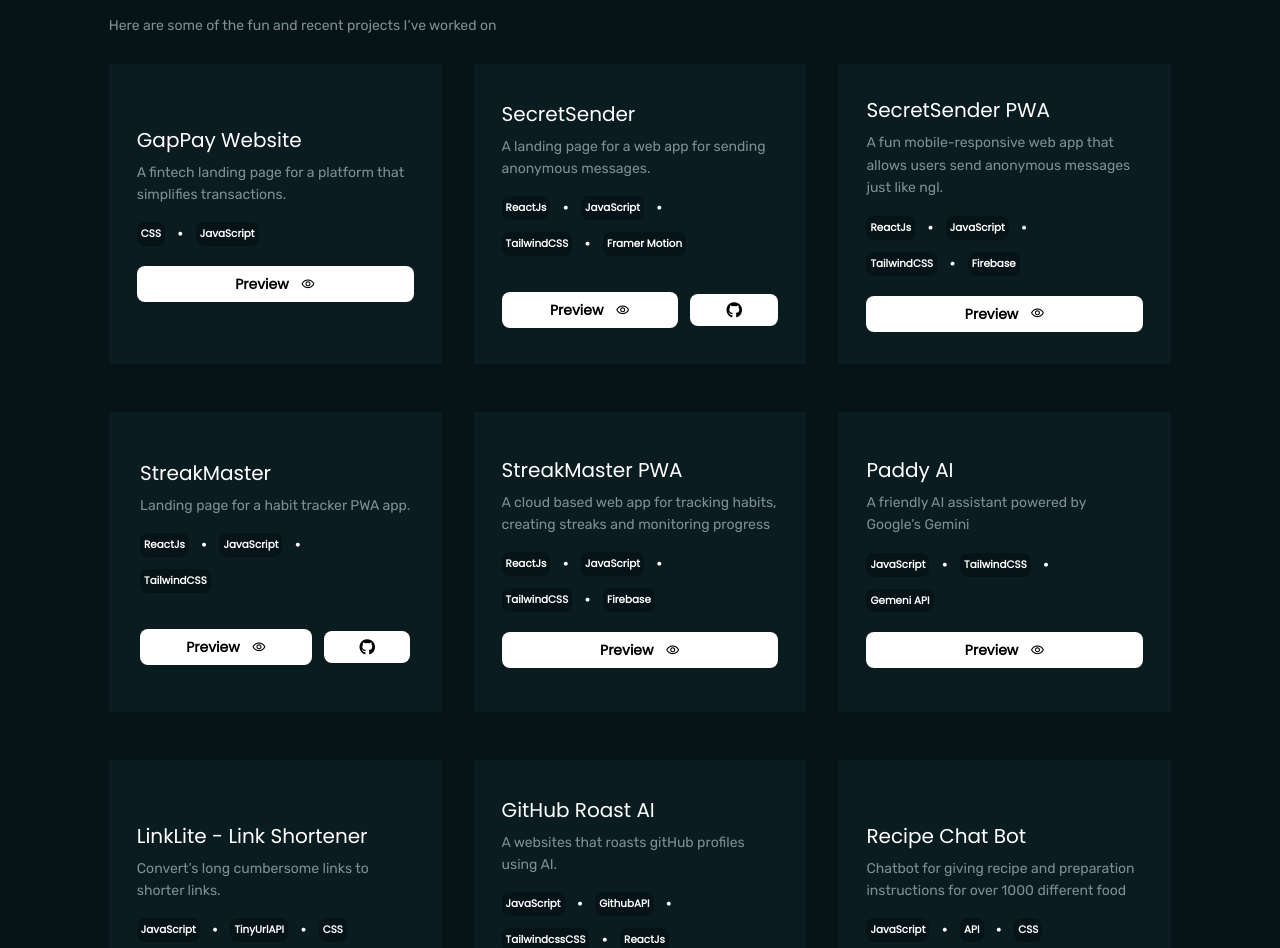
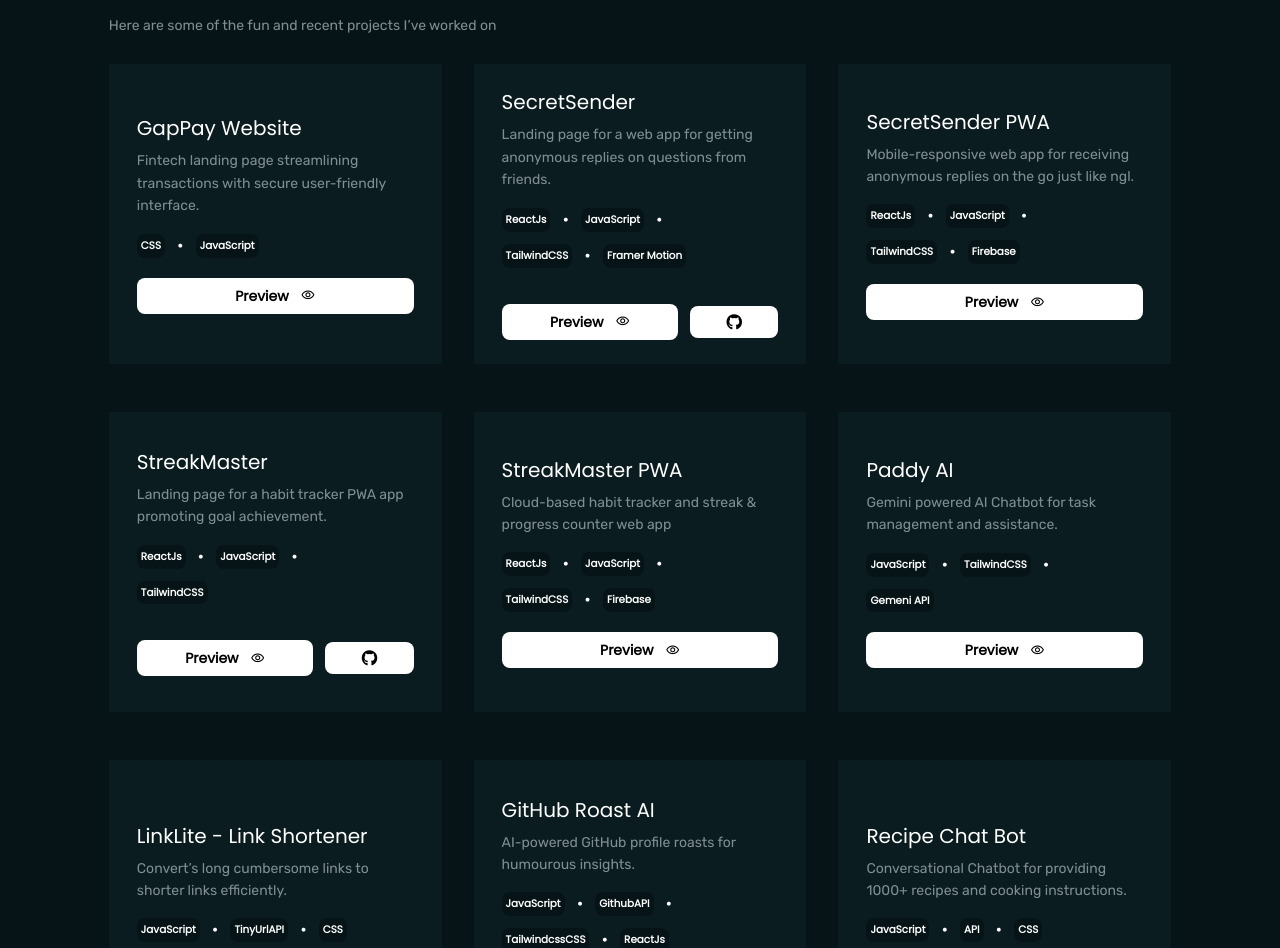
Before and after one commit to TreasureUzoma/Portfolio, a Next.js app: page / in a window 1280 px wide. Shown: the part 1644-2592 px from the top of the page. Built offline with nearby package versions, Linux system fonts and the light colour scheme; a web font is replaced by a local one.

Commit message:
small improvements

```diff
--- a/app/components/Hero.tsx
+++ b/app/components/Hero.tsx
@@ -7,7 +7,7 @@ import Image from "next/image";
 
 const Hero = () => {
     return (
-        <header className="my-[5.4rem] flex items-center justify-center min-h-screen relative overflow-hidden w-full md:mt-0 md:mb-[5rem]">
+        <header className="my-[5.4rem] flex items-center justify-center min-h-[100vh] max-h-[75vh] relative overflow-hidden w-full md:mt-5 md:mb-[5rem] md:min-h-[55vh] lg:mt-0 lg:min-h-[100vh]">
             <div className="my_fixed_width px-3 md:flex justify-between items-center">
                 <div className="md:w-[52%] lg:w-[60%]">
                     <h1 className="gradient_text text-[2.1rem] font-clash leading-[2.5rem]">
--- a/app/components/Portfolio.tsx
+++ b/app/components/Portfolio.tsx
@@ -2,7 +2,7 @@ const Portfolio = () => {
     const tagStyle =
         "p-1 rounded-lg bg-[#061417] text-white text-[0.65rem] font-bold overflow-nextline";
     const divStyle =
-        "min-h-[300px] my-2 flex items-center justify-center px-7 bg-[#0a1c20] w-full";
+        "min-h-[300px] my-2 flex items-center justify-center overflow-hidden px-7 bg-[#0a1c20] w-full";
     const buttonStyle =
         "bg-white rounded-lg w-full mt-5 py-2 text-sm text-black space-x-3 justify-center text-center font-bold flex items-center hover:bg-gray-400";
     const buttonStyleTwo =
@@ -29,8 +29,7 @@ const Portfolio = () => {
                                     GapPay Website
                                 </p>
                                 <p className={pStyle}>
-                                    A fintech landing page for a platform that
-                                    simplifies transactions.
+                                    Fintech landing page streamlining transactions with secure user-friendly interface.
                                 </p>
                                 <div className={tagsWrapperStyle}>
                                     <span className={tagStyle}>CSS</span>
@@ -58,8 +57,7 @@ const Portfolio = () => {
                                     SecretSender
                                 </p>
                                 <p className={pStyle}>
-                                    A landing page for a web app for sending
-                                    anonymous messages.
+                                    Landing page for a web app for getting anonymous replies on questions from friends.
                                 </p>
                                 <div className={tagsWrapperStyle}>
                                     <span className={tagStyle}>ReactJs</span>
@@ -102,8 +100,7 @@ const Portfolio = () => {
                                     SecretSender PWA
                                 </p>
                                 <p className={pStyle}>
-                                    A fun mobile-responsive web app that allows
-                                    users send anonymous messages just like ngl.
+                                    Mobile-responsive web app for receiving anonymous replies on the go just like ngl.
                                 </p>
                                 <div className={tagsWrapperStyle}>
                                     <span className={tagStyle}>ReactJs</span>
@@ -137,7 +134,7 @@ const Portfolio = () => {
                                     StreakMaster
                                 </p>
                                 <p className={pStyle}>
-                                    Landing page for a habit tracker PWA app.
+                                    Landing page for a habit tracker PWA app promoting goal achievement.
                                 </p>
                                 <div className={tagsWrapperStyle}>
                                     <span className={tagStyle}>ReactJs</span>
@@ -176,8 +173,7 @@ const Portfolio = () => {
                                     StreakMaster PWA
                                 </p>
                                 <p className={pStyle}>
-                                    A cloud based web app for tracking habits,
-                                    creating streaks and monitoring progress
+                                    Cloud-based habit tracker and streak & progress counter web app
                                 </p>
                                 <div className={tagsWrapperStyle}>
                                     <span className={tagStyle}>ReactJs</span>
@@ -209,8 +205,7 @@ const Portfolio = () => {
                             <div>
                                 <p className="text-xl text-white">Paddy AI</p>
                                 <p className={pStyle}>
-                                    A friendly AI assistant powered by Google’s
-                                    Gemini
+                                    Gemini powered AI Chatbot for task management and assistance.
                                 </p>
                                 <div className={tagsWrapperStyle}>
                                     <span className={tagStyle}>JavaScript</span>
@@ -243,7 +238,7 @@ const Portfolio = () => {
                                 </p>
                                 <p className={pStyle}>
                                     Convert’s long cumbersome links to shorter
-                                    links.
+                                    links efficiently.
                                 </p>
                                 <div className={tagsWrapperStyle}>
                                     <span className={tagStyle}>JavaScript</span>
@@ -273,8 +268,7 @@ const Portfolio = () => {
                                     GitHub Roast AI
                                 </p>
                                 <p className={pStyle}>
-                                    A websites that roasts gitHub profiles using
-                                    AI.
+                                    AI-powered GitHub profile roasts for humourous insights.
                                 </p>
                                 <div className={tagsWrapperStyle}>
                                     <span className={tagStyle}>JavaScript</span>
@@ -315,8 +309,8 @@ const Portfolio = () => {
                                     Recipe Chat Bot
                                 </p>
                                 <p className={pStyle}>
-                                    Chatbot for giving recipe and preparation
-                                    instructions for over 1000 different food
+                                    Conversational Chatbot for providing 1000+ recipes and cooking
+                                    instructions.
                                 </p>
                                 <div className={tagsWrapperStyle}>
                                     <span className={tagStyle}>JavaScript</span>
@@ -344,7 +338,7 @@ const Portfolio = () => {
                             <div>
                                 <p className="text-xl text-white">Code Byte</p>
                                 <p className={pStyle}>
-                                    A web design agency portfolio
+                                    A web design agency portfolio showcasing modern, responsive design expertise.
                                 </p>
                                 <div className={tagsWrapperStyle}>
                                     <span className={tagStyle}>JavaScript</span>
@@ -376,8 +370,7 @@ const Portfolio = () => {
                                     Password Generator
                                 </p>
                                 <p className={pStyle}>
-                                    A website that generates easy to remember
-                                    passwords
+                                    Secure password generator tool go for generating secure memorable                                     passwords.
                                 </p>
                                 <div className={tagsWrapperStyle}>
                                     <span className={tagStyle}>ReactJs</span>
@@ -415,7 +408,7 @@ const Portfolio = () => {
                                     Jokes Generator
                                 </p>
                                 <p className={pStyle}>
-                                    A website that generates random dry jokes
+                                    Random dry jokes generator delivering humor on a click of a button.
                                 </p>
                                 <div className={tagsWrapperStyle}>
                                     <span className={tagStyle}>JokeAPI</span>
```
